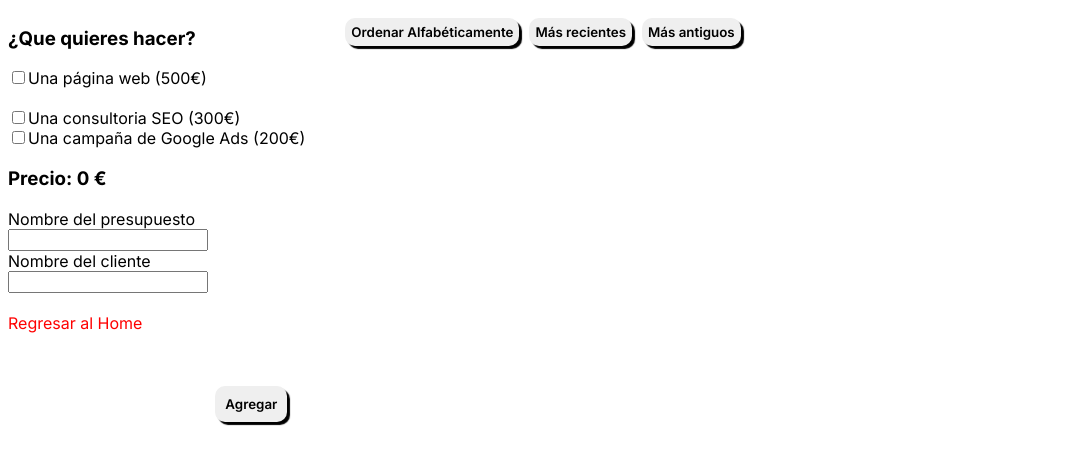
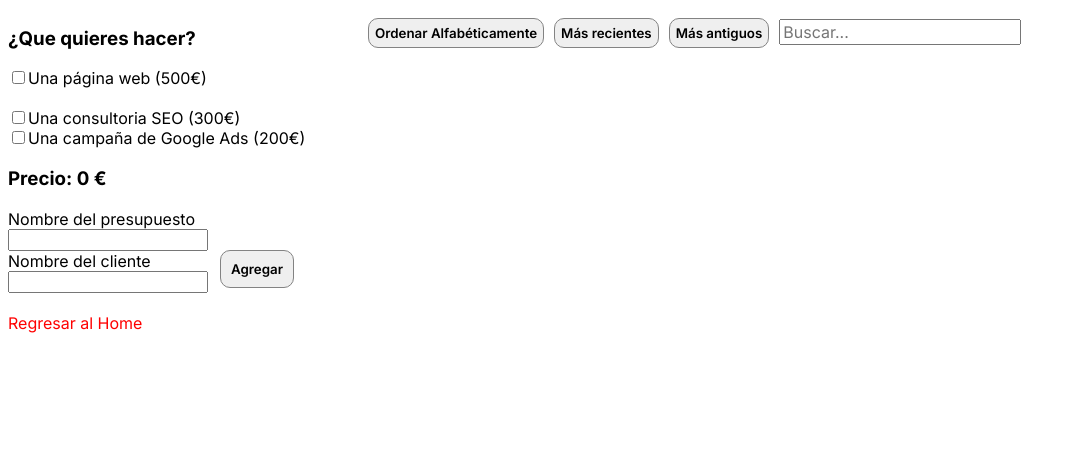
Before and after one commit to boccosantiago/Sprint-7-React-2, a React (Create React App) app: page / in a window 1280 px wide. Both pictures are taken after a click on the button "Cacular presupuesto". Shown: the top 464 px of the page, without its empty margins (0-1076 px from the left). Built offline with nearby package versions, Linux system fonts and the light colour scheme.

Commit message:
Ejercicio 9

```diff
--- a/src/components/Budget.css
+++ b/src/components/Budget.css
@@ -4,27 +4,28 @@
     display: flex;
     flex-wrap:wrap;
     z-index: -1;
+    position: relative;
 }
 
 .budget{
-    margin: 0px 10px 20px 10px;
+    margin: 10px 10px 20px 10px;
     padding: 5px 20px ;
     font-weight: 500;
     background-color: rgb(64, 64, 214);
-    width: 200px;
+    width: 210px;
     border-radius: 20px;
     box-shadow: 3px 3px 2px rgb(152, 152, 152);
     color: white;
 }
 
 .agregar {
-    position: relative;
-    left: -90px;
-    top: 340px;
+    position: absolute;
+    left: 220px;
+    top: 250px;
     border: none;
     padding: 10px;
     border-radius: 10px;
-    box-shadow: 3px 3px 1px black;
+    border: 1px solid rgb(131, 131, 131);
     cursor: pointer;
     font-weight: 600;
 }
@@ -43,9 +44,10 @@
 .buttons-order button{
     border: none;
     padding: 6px;
+    margin-bottom: 5px;
     margin-right: 10px;
     border-radius: 10px;
-    box-shadow: 3px 3px 1px black;
+    border: 1px solid rgb(131, 131, 131);
     cursor: pointer;
     font-weight: 600;
 }
@@ -63,3 +65,8 @@
     font-weight: 300;
     font-style: italic;
 }
+
+.search-bar{
+    margin-left: 0px;
+    font-size: 1em;
+}
--- a/src/components/Budget.js
+++ b/src/components/Budget.js
@@ -1,16 +1,14 @@
-import React, { useState } from "react";
+import React, { useState, useEffect } from "react";
 import "./Budget.css";
 
 export default function Budget(props) {
   const [users, setUsers] = useState([]);
+  const [filteredUsers, setFilteredUsers] = useState([])
+  const currentDate = new Date();
 
-  console.log(users);
+  const date = currentDate.toString().slice(0, 24);
 
-  const current = new Date();
-
-  const date = current.toString().slice(0,24)
-
- /*  const date = `${current.getDate()}/${
+  /*  const date = `${current.getDate()}/${
     current.getMonth() + 1
   }/${current.getFullYear()} ${current.getHours()}:${current.getMinutes()}:${current.getSeconds()}`; */
 
@@ -19,7 +17,7 @@ export default function Budget(props) {
       budget: props.budget,
       client: props.client,
       date: date,
-      currentDate: current,
+      currentDate: currentDate,
       total: props.total,
       webPage: props.webPage,
       seo: props.seo,
@@ -28,36 +26,80 @@ export default function Budget(props) {
       numLang: props.numLang,
     };
 
-    setUsers((prevUsers) => [...prevUsers, newUser]);
+    setUsers((prevUsers) => [newUser,...prevUsers]);
+    setFilteredUsers([newUser,...users]);
+
+    try {
+      const getData = localStorage.getItem("savedBudget");
+      return getData ? JSON.parse(getData) : newUser;
+    } catch (error) {
+      return users;
+    }
   }
 
+  useEffect(() => {
+    localStorage.setItem("savedBudget", JSON.stringify(users));
+  }, [users]);
+
+
   function alphabetical() {
-    let result = users.sort((a, b) => {
+    let result = filteredUsers.sort((a, b) => {
       return a.budget > b.budget ? 1 : -1;
     });
     setUsers([...result]);
   }
 
   function orderByDate() {
-    let result = users.sort((a, b) => {
-      return b.currentDate - a.currentDate
+    let result = filteredUsers.sort((a, b) => {
+      return b.currentDate - a.currentDate;
     });
     setUsers([...result]);
   }
 
   function defaultOrder() {
-    let result = users.sort((a, b) => {
-      return a.currentDate - b.currentDate
+    let result = filteredUsers.sort((a, b) => {
+      return a.currentDate - b.currentDate;
     });
     setUsers([...result]);
   }
 
-  const budgetForm = users.map((user, index) => {
+  const [search, setSearch] = useState("");
+
+
+  function handleSearch(event) {
+    setSearch(event.target.value);
+    //console.log(event.target.value);
+    filter(event.target.value);
+  }
+
+  function filter(searchTerm) {
+
+    if(searchTerm === undefined){
+      setFilteredUsers(users)
+    } else {
+      var searchResult = [...users].filter((element) => {
+      return element.budget.includes(searchTerm)
+    })
+    setFilteredUsers(searchResult)
+    }
+}
+
+  console.log(filteredUsers)
+
+
+  const budgetForm = filteredUsers.map((user, index) => {
     return (
       <div className="budget" key={index}>
         <p>{user.date}</p>
-        <p>Nombre del presupuesto: <br /><p className="text">{user.budget}</p> </p>
-        <p> Nombre de cliente: <br /><p className="text"> {user.client}</p> </p>
+        <p>
+          Nombre del presupuesto: <br />
+          <span className="text">{user.budget}</span>{" "}
+        </p>
+        <p>
+          {" "}
+          Nombre de cliente: <br />
+          <span className="text"> {user.client}</span>{" "}
+        </p>
         <p>Precio: {user.total} € </p>
       </div>
     );
@@ -69,6 +111,7 @@ export default function Budget(props) {
         <button onClick={alphabetical}>Ordenar Alfabéticamente</button>
         <button onClick={orderByDate}>Más recientes</button>
         <button onClick={defaultOrder}>Más antiguos</button>
+        <input className="search-bar" type="text" placeholder="Buscar..." value={search} onChange={handleSearch} />
       </div>
       <button className="agregar" onClick={() => handleUsers()}>
         Agregar
--- a/src/components/Main.js
+++ b/src/components/Main.js
@@ -22,7 +22,6 @@ export function Main() {
       return initialData;
     }
   });
-  console.log(data);
 
   useEffect(() => {
     localStorage.setItem("data", JSON.stringify(data));
--- a/src/styles.css
+++ b/src/styles.css
@@ -10,6 +10,10 @@
 
 .form-container{
   display: flex;
+}
+
+.form{
+  min-width: 320px;
 }
 
 
```
